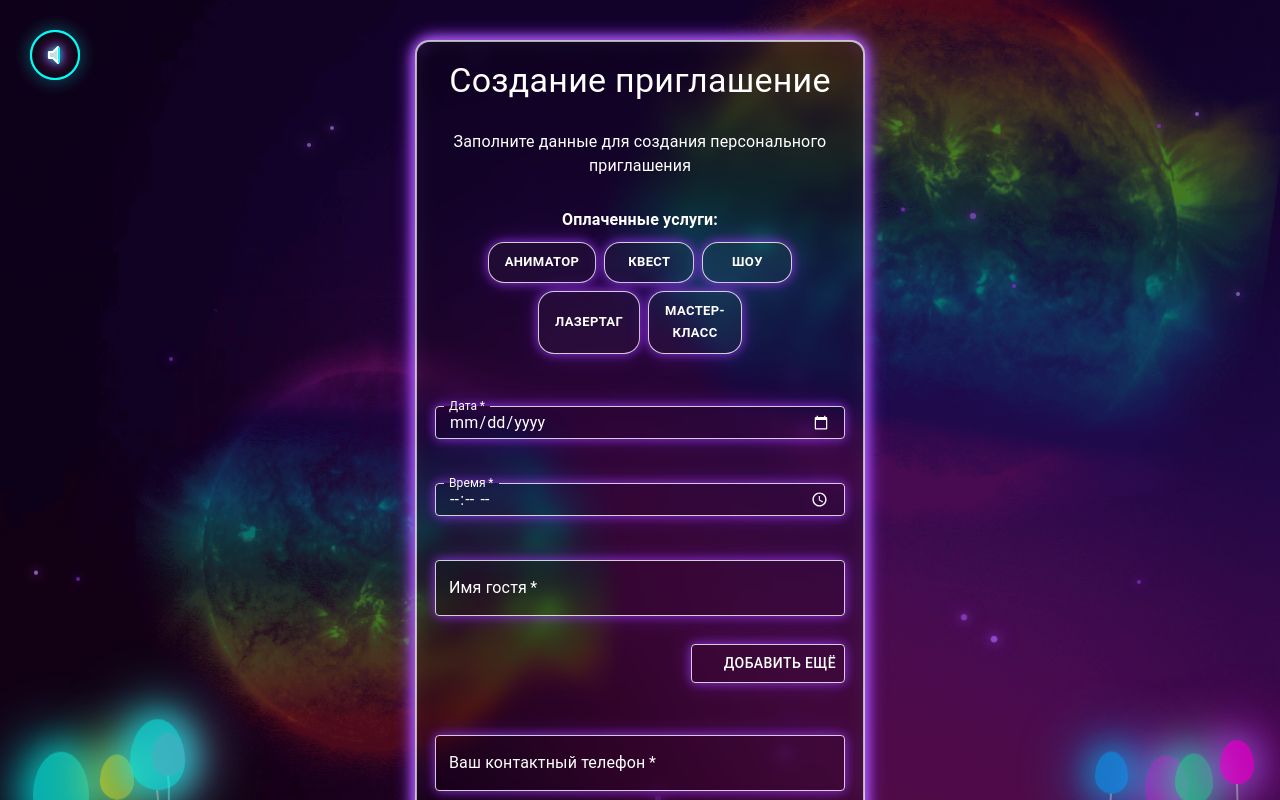
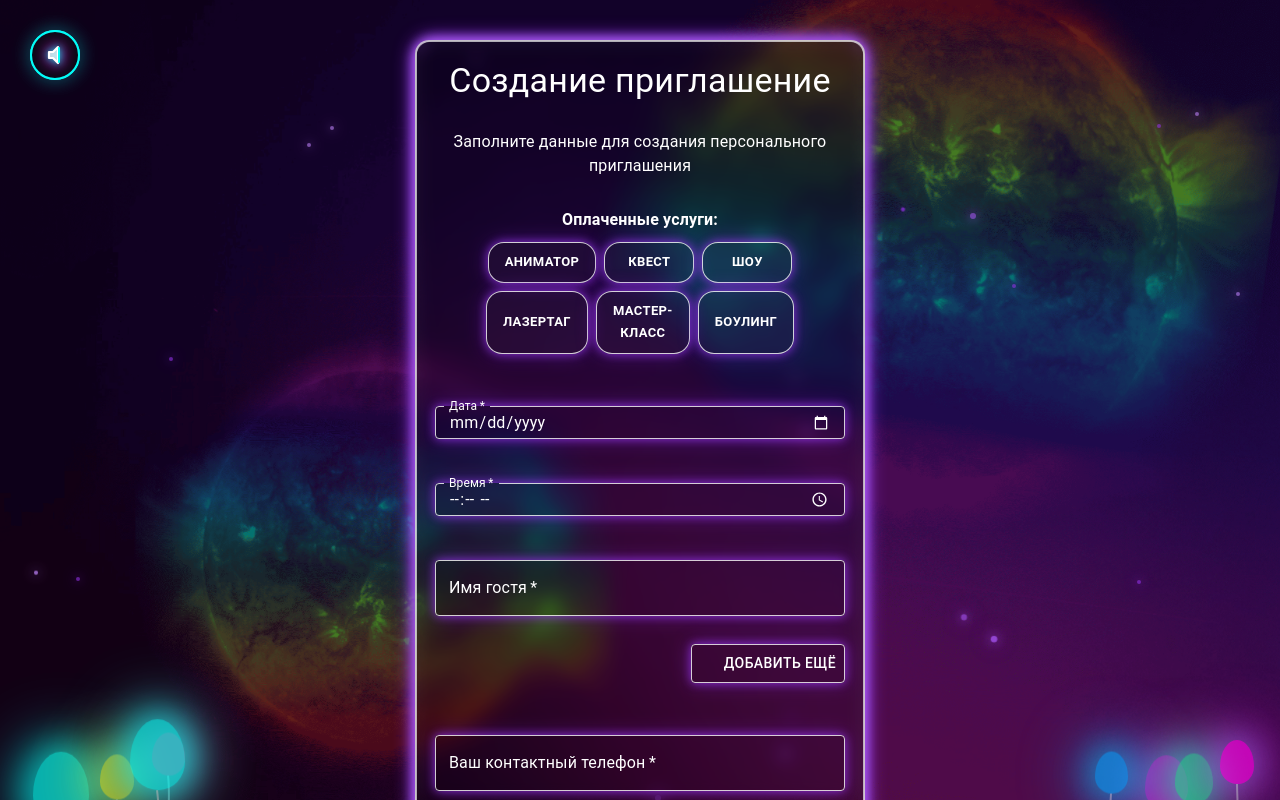
Before and after one commit to slow6r/pushka-invite-kurg, a React (Vite) app: page / in a window 1280 px wide. Both pictures are taken after a click on the button "Старт". Built offline with nearby package versions, Linux system fonts and the light colour scheme; some icons are missing; what @react-pdf/renderer would draw is missing.

Commit message:
feat: добавил вкладку БОУЛИНГ

```diff
--- a/src/pages/FormPage/FormPage.tsx
+++ b/src/pages/FormPage/FormPage.tsx
@@ -20,7 +20,14 @@ export default function FormPage() {
   const [loading, setLoading] = useState(false);
   const [showInvitation, setShowInvitation] = useState(false);
 
-  const SERVICES = ["АНИМАТОР", "КВЕСТ", "ШОУ", "ЛАЗЕРТАГ", "МАСТЕР-\nКЛАСС"];
+  const SERVICES = [
+    "АНИМАТОР",
+    "КВЕСТ",
+    "ШОУ",
+    "ЛАЗЕРТАГ",
+    "МАСТЕР-\nКЛАСС",
+    "БОУЛИНГ",
+  ];
 
   const handleServiceToggle = (service: string) => {
     setForm((prev) => ({
```
